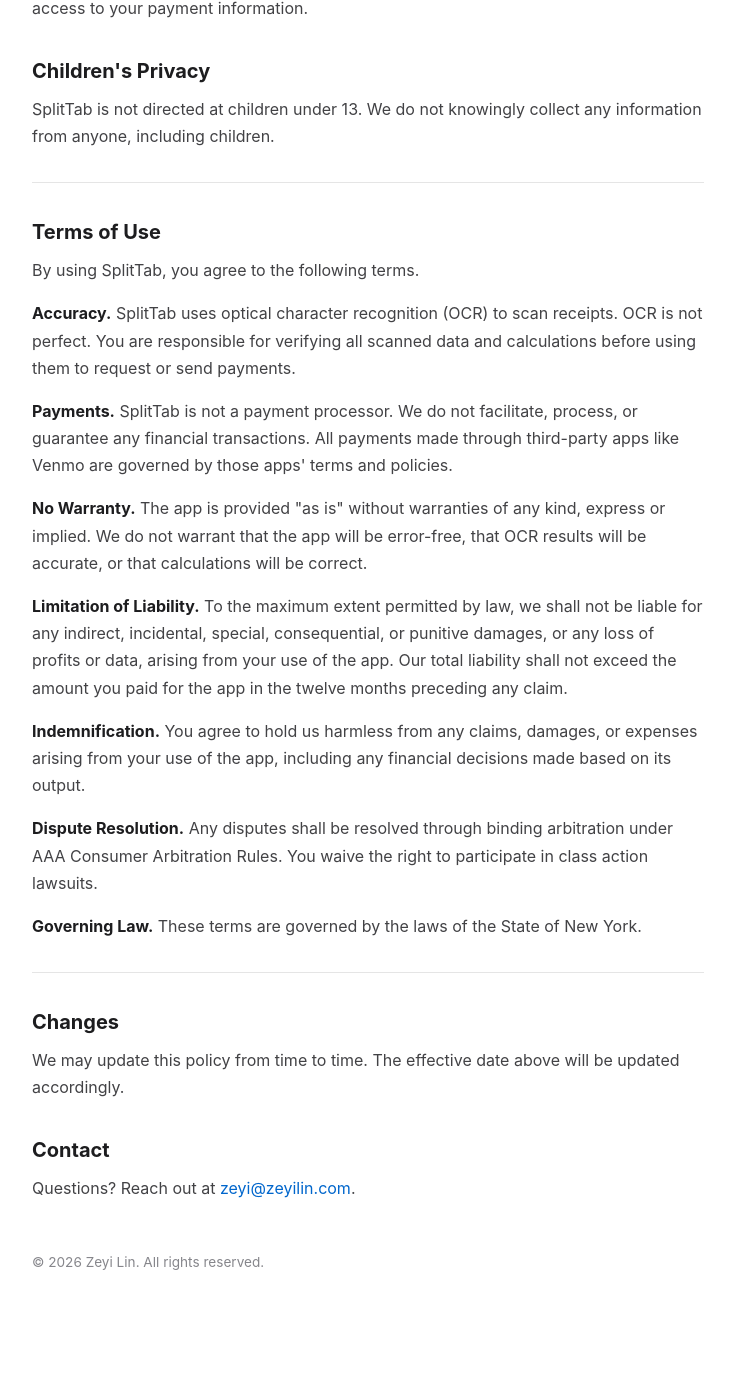
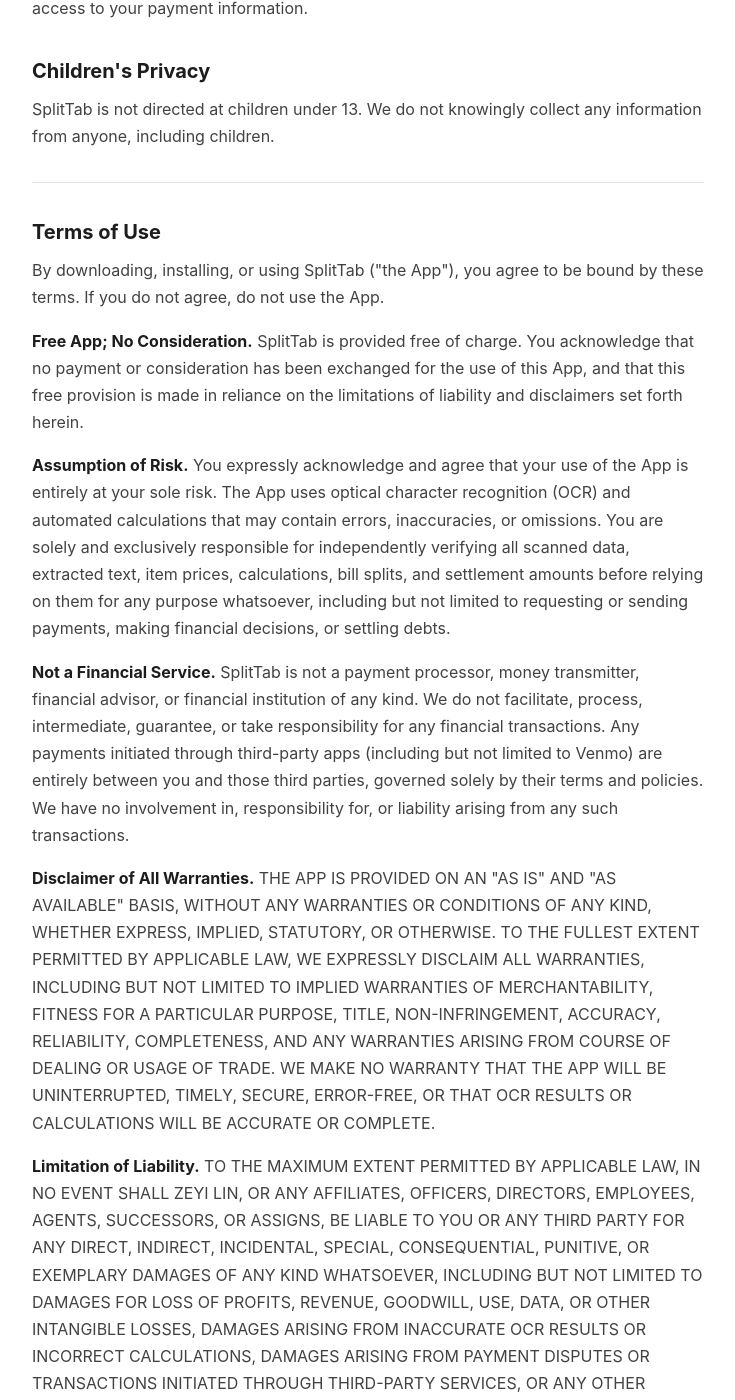
Before and after one commit to zeyilin/zeyilin.github.io, a Jekyll site: the page splittab-privacy.html, which Jekyll copies as it is, in a window 1280 px wide and 1400 px high, scrolled down 1159 px. Shown: the whole window, without its empty margins (272-1007 px from the left). Built offline with Jekyll 4.4.1, drawn with Linux system fonts in a browser that asks for light colours; before the commit the page ends 2497 px from its top, so only the background shows below that; some of the changed text lies outside the part shown.

Commit message:
Strengthen Terms of Use with full liability protections
Co-Authored-By: Claude Opus 4.6 <noreply@anthropic.com>

```diff
--- a/splittab-privacy.html
+++ b/splittab-privacy.html
@@ -69,21 +69,29 @@
 
 <h2>Terms of Use</h2>
 
-<p>By using SplitTab, you agree to the following terms.</p>
+<p>By downloading, installing, or using SplitTab ("the App"), you agree to be bound by these terms. If you do not agree, do not use the App.</p>
 
-<p><strong>Accuracy.</strong> SplitTab uses optical character recognition (OCR) to scan receipts. OCR is not perfect. You are responsible for verifying all scanned data and calculations before using them to request or send payments.</p>
+<p><strong>Free App; No Consideration.</strong> SplitTab is provided free of charge. You acknowledge that no payment or consideration has been exchanged for the use of this App, and that this free provision is made in reliance on the limitations of liability and disclaimers set forth herein.</p>
 
-<p><strong>Payments.</strong> SplitTab is not a payment processor. We do not facilitate, process, or guarantee any financial transactions. All payments made through third-party apps like Venmo are governed by those apps' terms and policies.</p>
+<p><strong>Assumption of Risk.</strong> You expressly acknowledge and agree that your use of the App is entirely at your sole risk. The App uses optical character recognition (OCR) and automated calculations that may contain errors, inaccuracies, or omissions. You are solely and exclusively responsible for independently verifying all scanned data, extracted text, item prices, calculations, bill splits, and settlement amounts before relying on them for any purpose whatsoever, including but not limited to requesting or sending payments, making financial decisions, or settling debts.</p>
 
-<p><strong>No Warranty.</strong> The app is provided "as is" without warranties of any kind, express or implied. We do not warrant that the app will be error-free, that OCR results will be accurate, or that calculations will be correct.</p>
+<p><strong>Not a Financial Service.</strong> SplitTab is not a payment processor, money transmitter, financial advisor, or financial institution of any kind. We do not facilitate, process, intermediate, guarantee, or take responsibility for any financial transactions. Any payments initiated through third-party apps (including but not limited to Venmo) are entirely between you and those third parties, governed solely by their terms and policies. We have no involvement in, responsibility for, or liability arising from any such transactions.</p>
 
-<p><strong>Limitation of Liability.</strong> To the maximum extent permitted by law, we shall not be liable for any indirect, incidental, special, consequential, or punitive damages, or any loss of profits or data, arising from your use of the app. Our total liability shall not exceed the amount you paid for the app in the twelve months preceding any claim.</p>
+<p><strong>Disclaimer of All Warranties.</strong> THE APP IS PROVIDED ON AN "AS IS" AND "AS AVAILABLE" BASIS, WITHOUT ANY WARRANTIES OR CONDITIONS OF ANY KIND, WHETHER EXPRESS, IMPLIED, STATUTORY, OR OTHERWISE. TO THE FULLEST EXTENT PERMITTED BY APPLICABLE LAW, WE EXPRESSLY DISCLAIM ALL WARRANTIES, INCLUDING BUT NOT LIMITED TO IMPLIED WARRANTIES OF MERCHANTABILITY, FITNESS FOR A PARTICULAR PURPOSE, TITLE, NON-INFRINGEMENT, ACCURACY, RELIABILITY, COMPLETENESS, AND ANY WARRANTIES ARISING FROM COURSE OF DEALING OR USAGE OF TRADE. WE MAKE NO WARRANTY THAT THE APP WILL BE UNINTERRUPTED, TIMELY, SECURE, ERROR-FREE, OR THAT OCR RESULTS OR CALCULATIONS WILL BE ACCURATE OR COMPLETE.</p>
 
-<p><strong>Indemnification.</strong> You agree to hold us harmless from any claims, damages, or expenses arising from your use of the app, including any financial decisions made based on its output.</p>
+<p><strong>Limitation of Liability.</strong> TO THE MAXIMUM EXTENT PERMITTED BY APPLICABLE LAW, IN NO EVENT SHALL ZEYI LIN, OR ANY AFFILIATES, OFFICERS, DIRECTORS, EMPLOYEES, AGENTS, SUCCESSORS, OR ASSIGNS, BE LIABLE TO YOU OR ANY THIRD PARTY FOR ANY DIRECT, INDIRECT, INCIDENTAL, SPECIAL, CONSEQUENTIAL, PUNITIVE, OR EXEMPLARY DAMAGES OF ANY KIND WHATSOEVER, INCLUDING BUT NOT LIMITED TO DAMAGES FOR LOSS OF PROFITS, REVENUE, GOODWILL, USE, DATA, OR OTHER INTANGIBLE LOSSES, DAMAGES ARISING FROM INACCURATE OCR RESULTS OR INCORRECT CALCULATIONS, DAMAGES ARISING FROM PAYMENT DISPUTES OR TRANSACTIONS INITIATED THROUGH THIRD-PARTY SERVICES, OR ANY OTHER DAMAGES ARISING OUT OF OR IN CONNECTION WITH YOUR USE OF OR INABILITY TO USE THE APP, WHETHER BASED ON WARRANTY, CONTRACT, TORT (INCLUDING NEGLIGENCE), STRICT LIABILITY, OR ANY OTHER LEGAL THEORY, EVEN IF WE HAVE BEEN ADVISED OF THE POSSIBILITY OF SUCH DAMAGES. BECAUSE THE APP IS PROVIDED FREE OF CHARGE, OUR TOTAL CUMULATIVE LIABILITY FOR ALL CLAIMS ARISING OUT OF OR RELATING TO THESE TERMS OR THE APP SHALL NOT EXCEED ZERO DOLLARS ($0.00 USD).</p>
 
-<p><strong>Dispute Resolution.</strong> Any disputes shall be resolved through binding arbitration under AAA Consumer Arbitration Rules. You waive the right to participate in class action lawsuits.</p>
+<p><strong>Indemnification.</strong> You agree to defend, indemnify, and hold harmless Zeyi Lin, and any affiliates, officers, directors, employees, agents, successors, and assigns, from and against any and all claims, actions, suits, proceedings, liabilities, damages, losses, costs, and expenses (including reasonable attorneys' fees and court costs) arising out of or relating to: (a) your use or misuse of the App; (b) any financial decisions, payment requests, settlements, or transactions made in reliance on information provided by the App; (c) your violation of these Terms; or (d) your violation of any rights of a third party.</p>
 
-<p><strong>Governing Law.</strong> These terms are governed by the laws of the State of New York.</p>
+<p><strong>Release of Claims.</strong> You hereby release, waive, and forever discharge Zeyi Lin from any and all claims, demands, damages, losses, costs, and causes of action of every kind and nature, whether known or unknown, suspected or unsuspected, disclosed or undisclosed, arising out of or in any way connected with your use of the App. If you are a California resident, you expressly waive California Civil Code Section 1542, which provides: "A general release does not extend to claims that the creditor or releasing party does not know or suspect to exist in his or her favor at the time of executing the release and that, if known by him or her, would have materially affected his or her settlement with the debtor or released party."</p>
+
+<p><strong>Dispute Resolution and Arbitration.</strong> Any dispute, claim, or controversy arising out of or relating to these Terms or the App shall be resolved exclusively through final and binding arbitration administered by the American Arbitration Association (AAA) under its Consumer Arbitration Rules. The arbitration shall be conducted in New York, New York. You agree that any arbitration shall be conducted on an individual basis only, and not as a class, consolidated, or representative action. YOU EXPRESSLY WAIVE YOUR RIGHT TO A JURY TRIAL AND YOUR RIGHT TO PARTICIPATE IN A CLASS ACTION OR REPRESENTATIVE PROCEEDING.</p>
+
+<p><strong>Severability.</strong> If any provision of these Terms is held to be unenforceable or invalid, the remaining provisions shall continue in full force and effect, and the unenforceable provision shall be modified to the minimum extent necessary to make it enforceable.</p>
+
+<p><strong>Entire Agreement.</strong> These Terms, together with the Privacy Policy above, constitute the entire agreement between you and Zeyi Lin regarding the App.</p>
+
+<p><strong>Governing Law.</strong> These Terms shall be governed by and construed in accordance with the laws of the State of New York, without regard to its conflict of law provisions.</p>
 
 <hr class="divider">
 
```
